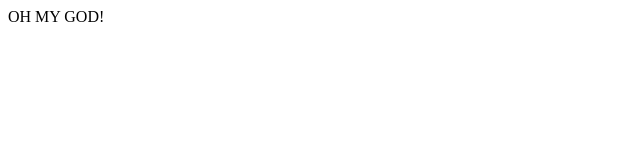
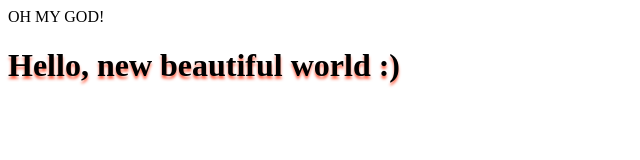
Before and after one commit to Igorrreha/UnitProj, a plain HTML site: page index.html in a window 1280 px wide. Shown: the whole page, without its empty margins (0-640 px from the left). Drawn offline with Linux system fonts and the light colour scheme.

Commit message:
add script and style

```diff
--- a/index.html
+++ b/index.html
@@ -2,9 +2,11 @@
 <html lang="en">
 <head>
 	<meta charset="UTF-8">
+	<link rel="stylesheet" href="style.css">
 	<title>GIT IS IMPOSSIBLE!!!</title>
 </head>
 <body>
 	OH MY GOD!
+	<script src="script.js"></script>
 </body>
 </html>
--- /dev/null
+++ b/script.js
@@ -0,0 +1 @@
+document.body.innerHTML += "<h1> Hello, new beautiful world :) </h1>";
--- /dev/null
+++ b/style.css
@@ -0,0 +1,3 @@
+h1 {
+	text-shadow: 0px 3px 3px  tomato;
+}
```
